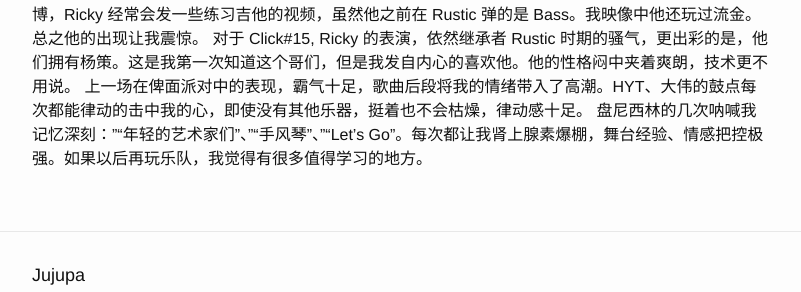
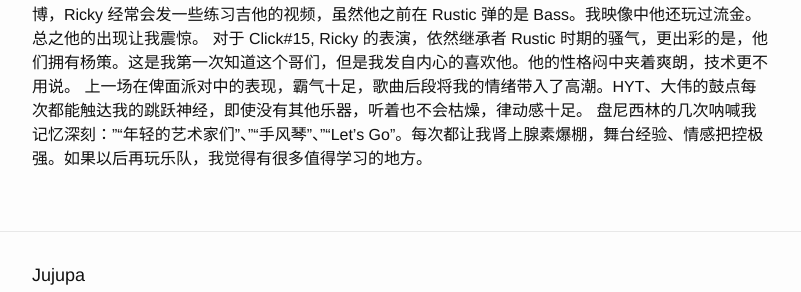
Before and after one commit to ZhengshengWei/zhengshengwei.github.io, a Jekyll site: the page built from _posts/2019-07-28-乐队的夏天（一）.md, in a window 1280 px wide. Shown: the part 812-1104 px from the top of the page, without its empty margins (238-1039 px from the left). Built offline with Jekyll 4.4.1, drawn with Linux system fonts in a browser that asks for light colours; comment, search, counter and statistics services are not loaded; some of the changed text lies outside the part shown.

Commit message:
letter revised

```diff
--- a/_posts/2019-07-28-乐队的夏天（一）.md
+++ b/_posts/2019-07-28-乐队的夏天（一）.md
@@ -37,5 +37,5 @@ modify: 2019-07-28 23:40:00
 8 年前我喜欢一支叫 Rustic 的乐队，迄今为止，他们是 GBOB 的唯一华人乐队冠军。后面不知道什么原因他们都销声匿迹了，期间重组过一次，但都不知道为何而散。
 那时起我一直关注着他们成员的微博，Ricky 经常会发一些练习吉他的视频，虽然他之前在 Rustic 弹的是 Bass。我映像中他还玩过流金。 总之他的出现让我震惊。
 对于 Click#15, Ricky 的表演，依然继承者 Rustic 时期的骚气，更出彩的是，他们拥有杨策。这是我第一次知道这个哥们，但是我发自内心的喜欢他。他的性格闷中夹着爽朗，技术更不用说。
-上一场在俾面派对中的表现，霸气十足，歌曲后段将我的情绪带入了高潮。HYT、大伟的鼓点每次都能律动的击中我的心，即使没有其他乐器，挺着也不会枯燥，律动感十足。
+上一场在俾面派对中的表现，霸气十足，歌曲后段将我的情绪带入了高潮。HYT、大伟的鼓点每次都能触达我的跳跃神经，即使没有其他乐器，听着也不会枯燥，律动感十足。
 盘尼西林的几次呐喊我记忆深刻：""年轻的艺术家们"、""手风琴"、""Let's Go"。每次都让我肾上腺素爆棚，舞台经验、情感把控极强。如果以后再玩乐队，我觉得有很多值得学习的地方。
```
